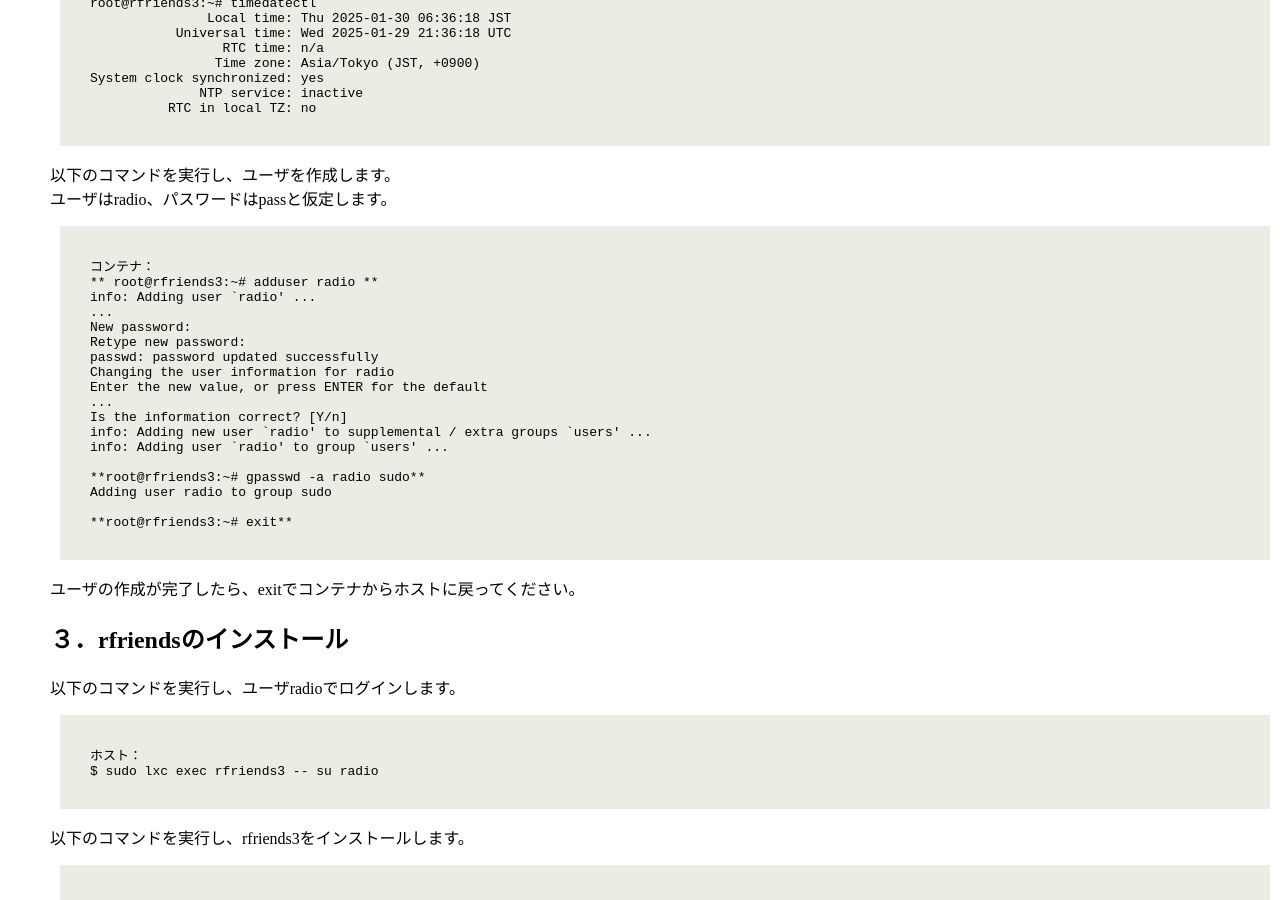
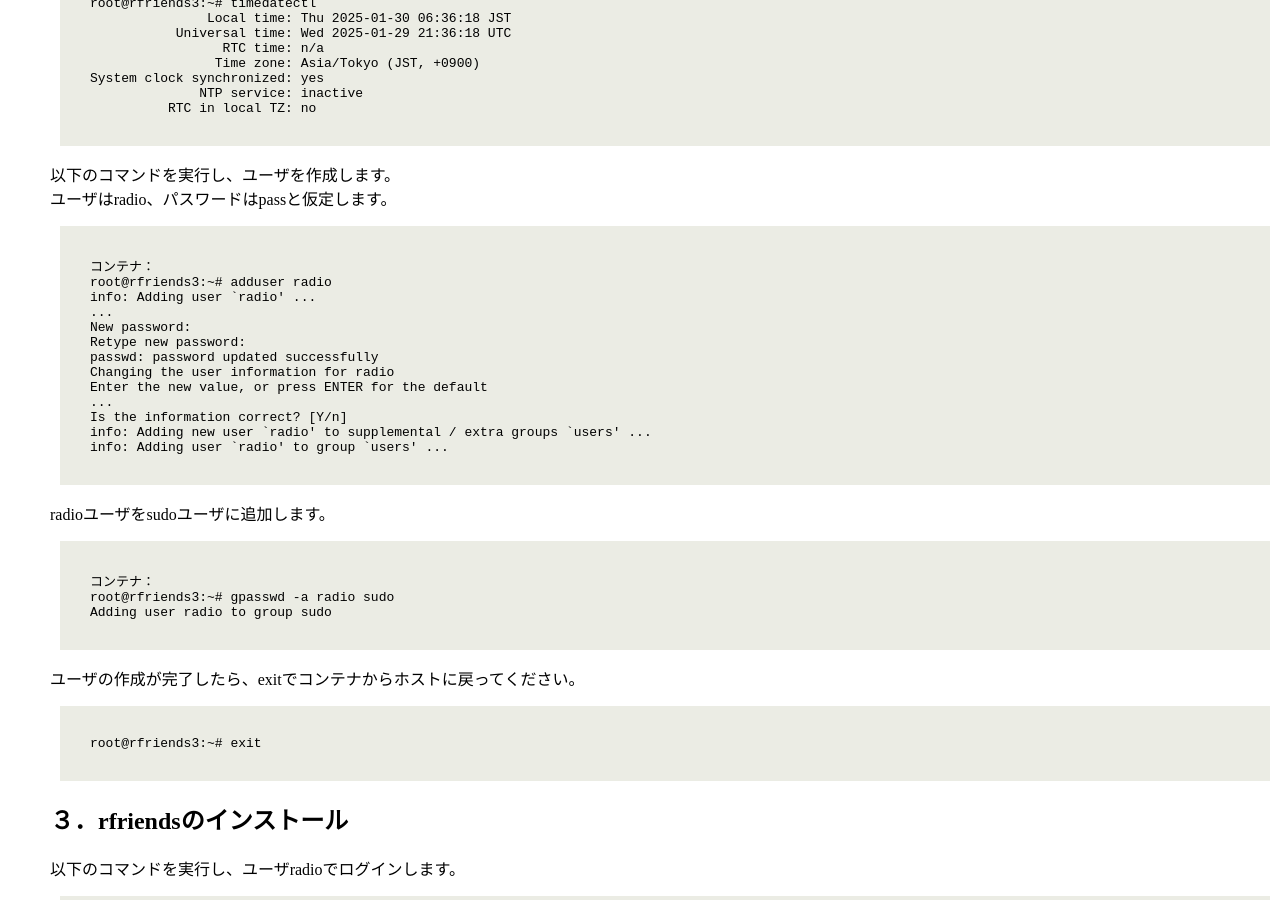
Before and after one commit to rfriends/rfriends, a Jekyll site: the page built from distro/lxd.md, in a window 1280 px wide and 900 px high, scrolled down 1059 px. Built offline with Jekyll 4.4.1, drawn with Linux system fonts in a browser that asks for light colours; our own code applies the rules of GitHub Pages for plain Markdown files; Markdown is read by kramdown in place of the engine named in the settings.

Commit message:
Update lxd.md

````diff
--- a/distro/lxd.md
+++ b/distro/lxd.md
@@ -55,7 +55,7 @@ System clock synchronized: yes
 ユーザはradio、パスワードはpassと仮定します。
 ```
 コンテナ：
-** root@rfriends3:~# adduser radio **
+root@rfriends3:~# adduser radio
 info: Adding user `radio' ...
 ...
 New password:
@@ -67,13 +67,17 @@ Enter the new value, or press ENTER for the default
 Is the information correct? [Y/n]
 info: Adding new user `radio' to supplemental / extra groups `users' ...
 info: Adding user `radio' to group `users' ...
-
-**root@rfriends3:~# gpasswd -a radio sudo**
+```
+radioユーザをsudoユーザに追加します。
+```
+コンテナ：
+root@rfriends3:~# gpasswd -a radio sudo
 Adding user radio to group sudo
-
-**root@rfriends3:~# exit**
 ```
 ユーザの作成が完了したら、exitでコンテナからホストに戻ってください。
+```
+root@rfriends3:~# exit
+```
 
 ## ３．rfriendsのインストール
 
````
